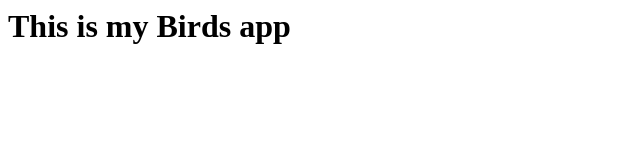
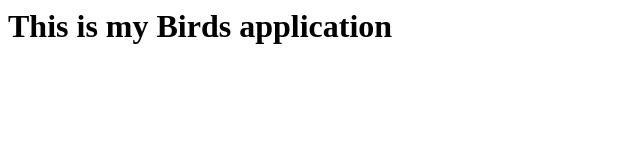
Before and after one commit to adrianrnieto/test, a plain HTML site: page index.html in a window 1280 px wide. Shown: the whole page, without its empty margins (0-640 px from the left). Drawn offline with Linux system fonts and the light colour scheme.

Commit message:
Fixing PR requested changes

```diff
--- a/index.html
+++ b/index.html
@@ -3,7 +3,7 @@
 
     </head>
     <body>
-        <h1>This is my Birds app</h1>
+        <h1>This is my Birds application</h1>
 
     </body>
 </htmnl>
```
